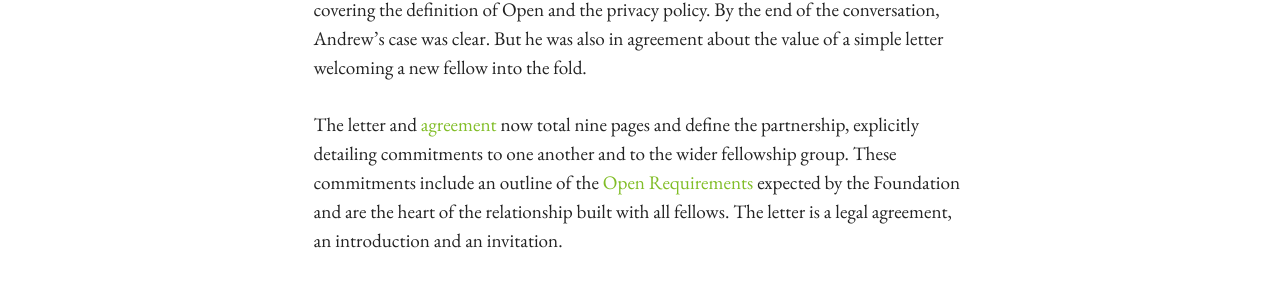
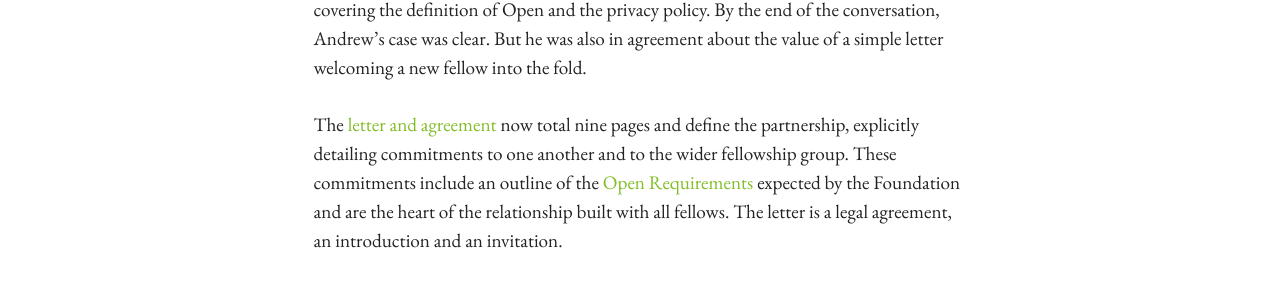
Before and after one commit to ShuttleworthFoundation/shuttleworth-foundation-shades-of-green, a Jekyll site: the page built from book/text/03-12.md, in a window 1280 px wide and 900 px high, scrolled down 785 px. Shown: the part 148-436 px from the top of the window. Built offline with Jekyll 4.4.1, drawn with Linux system fonts in a browser that asks for light colours; some web fonts are replaced.

Commit message:
correct hyperlink

```diff
--- a/book/text/03-12.md
+++ b/book/text/03-12.md
@@ -17,7 +17,7 @@ Chosen applicants receive an invitation to talk and, if agreement is found, to f
 
 Andrew Rens, Open Counsel (and our first fellow), had a very different initial reaction to the proposed new agreement. After a call to discuss the draft acceptance letter, he offered a blunt, fiery and passionate argument against cutting a number of pages, including those covering the definition of Open and the privacy policy. By the end of the conversation, Andrew’s case was clear. But he was also in agreement about the value of a simple letter welcoming a new fellow into the fold.
 
-The letter and [agreement](50-03-appendix-agreement-letter.html#ii-the-agreement-letter){:.show-page-number} now total nine pages and define the partnership, explicitly detailing commitments to one another and to the wider fellowship group. These commitments include an outline of the [Open Requirements](50-04-appendix-open-requirements.html#iii-open-requirements){:.show-page-number} expected by the Foundation and are the heart of the relationship built with all fellows. The letter is a legal agreement, an introduction and an invitation.
+The [letter and agreement](50-03-appendix-agreement-letter.html#ii-the-agreement-letter){:.show-page-number} now total nine pages and define the partnership, explicitly detailing commitments to one another and to the wider fellowship group. These commitments include an outline of the [Open Requirements](50-04-appendix-open-requirements.html#iii-open-requirements){:.show-page-number} expected by the Foundation and are the heart of the relationship built with all fellows. The letter is a legal agreement, an introduction and an invitation.
 {:.keep-together}
 
 There is an inherent trust in the Foundation/fellow relationship. The fellow leads the way toward the fulfilment of their mission, but the Foundation team has much to contribute and does not hand over power without reciprocal expectations. This use of power is deliberate. Value is created from money and power in the relationship, but it also grows beyond the individual fellow when each lesson learned is shared with the community. The idea is to evolve and grow together – not just over the span of a financial relationship, but over a lifetime. This is the fellowship we build together.
```
